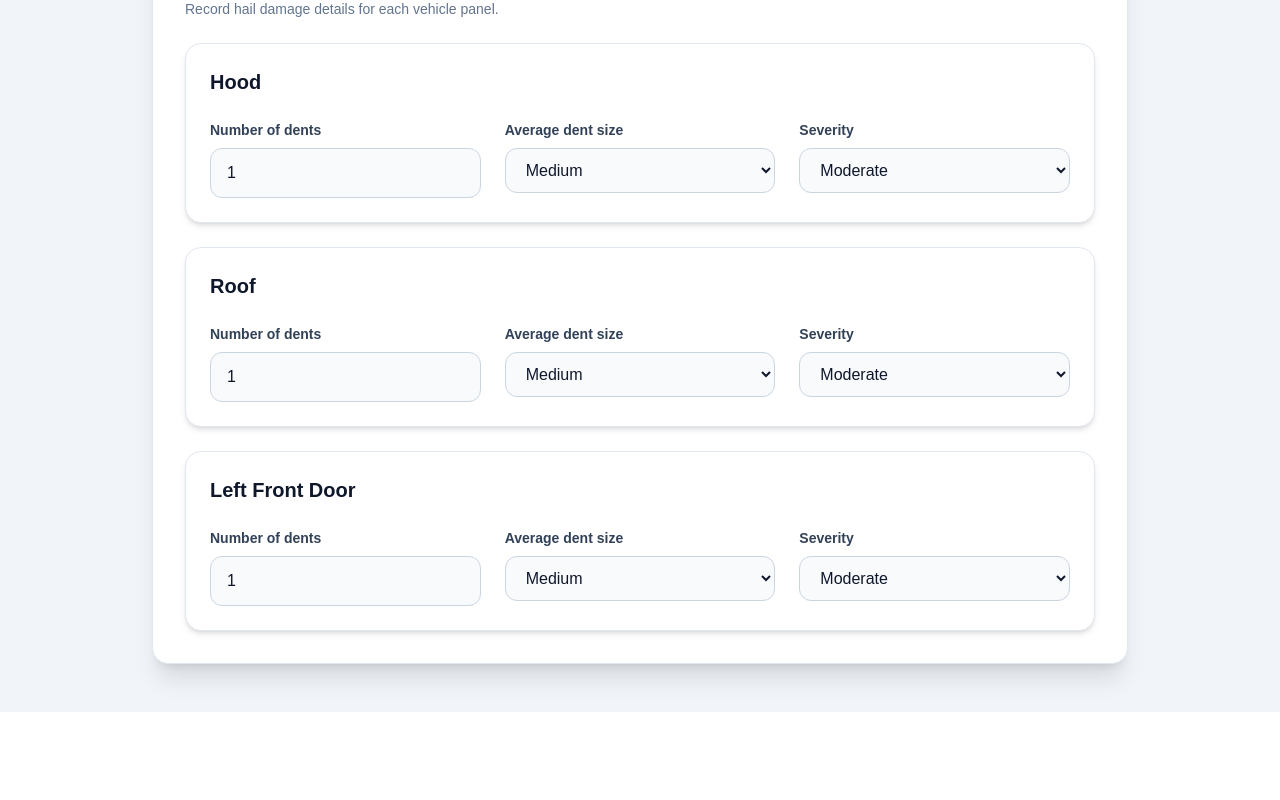
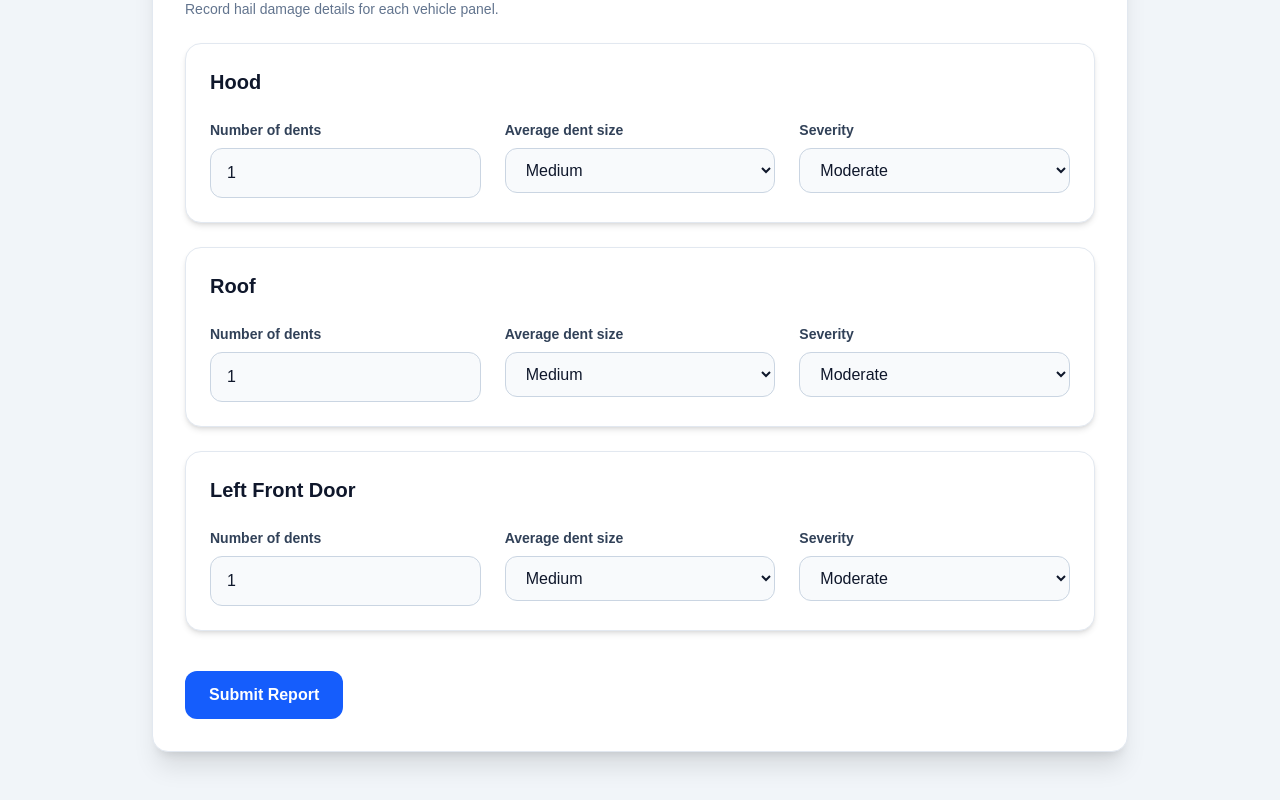
Before and after one commit to haroonfayyaz/vehicle-dashboard, a Next.js app: page / in a window 1280 px wide. Shown: the part 608-1408 px from the top of the page. Before the commit the page ends 1320 px from the top, so only its background shows below. Built offline with nearby package versions, Linux system fonts and the light colour scheme.

Commit message:
feat: add damage report submission summary

```diff
--- /dev/null
+++ b/components/Button.tsx
@@ -0,0 +1,27 @@
+interface ButtonProps {
+  children: React.ReactNode
+  type?: "button" | "submit"
+}
+
+export default function Button({ children, type = "button" }: ButtonProps) {
+  return (
+    <button
+      type={type}
+      className="
+          rounded-xl
+          bg-blue-600
+          px-6
+          py-3
+          font-semibold
+          text-white
+          transition
+          hover:bg-blue-700
+          focus:outline-none
+          focus:ring-4
+          focus:ring-blue-200
+        "
+    >
+      {children}
+    </button>
+  )
+}
--- a/components/ReportSummary.tsx
+++ b/components/ReportSummary.tsx
@@ -1,3 +1,80 @@
-export default function ReportSummary() {
-  return <div>Report Summary</div>
+import type { DamageReport } from "@/types/damage"
+
+interface ReportSummaryProps {
+  report: DamageReport
 }
+
+export default function ReportSummary({ report }: ReportSummaryProps) {
+  return (
+    <section className="mt-10 rounded-2xl border border-slate-300 bg-slate-50 p-8 shadow-lg">
+      <div className="mb-8">
+        <h2 className="text-2xl font-bold text-slate-900">Report Summary</h2>
+
+        <p className="mt-2 text-sm text-slate-600">Review the submitted vehicle damage report.</p>
+      </div>
+
+      {/* Vehicle Information */}
+      <div className="rounded-xl border border-slate-200 bg-white p-6">
+        <h3 className="mb-5 text-lg font-bold text-slate-900">Vehicle Information</h3>
+
+        <div className="grid gap-4 md:grid-cols-2">
+          <SummaryItem label="Year" value={report.vehicle.year} />
+
+          <SummaryItem label="Make" value={report.vehicle.make} />
+
+          <SummaryItem label="Model" value={report.vehicle.model} />
+
+          <SummaryItem label="Color" value={report.vehicle.color} />
+
+          {report.vehicle.vin && <SummaryItem label="VIN" value={report.vehicle.vin} />}
+        </div>
+      </div>
+
+      {/* Damage Panels */}
+      <div className="mt-6">
+        <h3 className="mb-5 text-lg font-bold text-slate-900">Damage Panels</h3>
+
+        <div className="space-y-4">
+          {report.panels.map(panel => (
+            <div
+              key={panel.id}
+              className="
+                rounded-xl
+                border
+                border-slate-200
+                bg-white
+                p-5
+                transition
+                hover:shadow-md
+              "
+            >
+              <div className="flex items-center justify-between">
+                <h4 className="font-bold text-slate-900">{panel.name}</h4>
+
+                <span className="rounded-full bg-blue-100 px-3 py-1 text-xs font-semibold text-blue-700">
+                  {panel.severity}
+                </span>
+              </div>
+
+              <div className="mt-3 grid gap-3 text-sm md:grid-cols-2">
+                <SummaryItem label="Dent Count" value={String(panel.dentCount)} />
+
+                <SummaryItem label="Dent Size" value={panel.dentSize} />
+              </div>
+            </div>
+          ))}
+        </div>
+      </div>
+    </section>
+  )
+}
+
+function SummaryItem({ label, value }: { label: string; value: string }) {
+  return (
+    <div>
+      <p className="text-xs font-semibold uppercase tracking-wide text-slate-500">{label}</p>
+
+      <p className="mt-1 text-base font-medium text-slate-900">{value || "-"}</p>
+    </div>
+  )
+}
--- a/components/VehicleForm.tsx
+++ b/components/VehicleForm.tsx
@@ -1,10 +1,13 @@
 "use client"
 
 import { useState } from "react"
-import type { Vehicle } from "@/types/damage"
-import FormField from "./form/FormField"
+
+import FormField from "@/components/form/FormField"
 import PanelCard from "@/components/PanelCard"
-import type { DamagePanel } from "@/types/damage"
+import Button from "@/components/Button"
+
+import type { Vehicle, DamagePanel, DamageReport } from "@/types/damage"
+import ReportSummary from "./ReportSummary"
 
 const vehicleFields: {
   key: keyof Vehicle
@@ -30,7 +33,7 @@ const vehicleFields: {
   {
     key: "vin",
     label: "VIN",
-    placeholder: "JTDB...",
+    placeholder: "Optional",
     optional: true
   },
   {
@@ -65,7 +68,6 @@ const initialPanels: DamagePanel[] = [
 ]
 
 export default function VehicleForm() {
-  const [panels, setPanels] = useState<DamagePanel[]>(initialPanels)
   const [vehicle, setVehicle] = useState<Vehicle>({
     year: "",
     make: "",
@@ -74,9 +76,13 @@ export default function VehicleForm() {
     color: ""
   })
 
-  const handleChange = (field: keyof Vehicle, value: string) => {
-    setVehicle(prev => ({
-      ...prev,
+  const [panels, setPanels] = useState<DamagePanel[]>(initialPanels)
+
+  const [submittedReport, setSubmittedReport] = useState<DamageReport | null>(null)
+
+  const handleVehicleChange = (field: keyof Vehicle, value: string) => {
+    setVehicle(current => ({
+      ...current,
       [field]: value
     }))
   }
@@ -94,8 +100,21 @@ export default function VehicleForm() {
     )
   }
 
+  const handleSubmit = (event: React.FormEvent<HTMLFormElement>) => {
+    event.preventDefault()
+
+    const report: DamageReport = {
+      vehicle,
+      panels
+    }
+
+    setSubmittedReport(report)
+  }
+
   return (
-    <section className="rounded-2xl border border-slate-200 bg-white p-8 shadow-xl">
+    <>
+      <form onSubmit={handleSubmit} className="rounded-2xl border border-slate-200 bg-white p-8 shadow-xl">
+        {/* Vehicle Information */}
         <div className="mb-8">
           <h2 className="text-2xl font-bold text-slate-900">Vehicle Information</h2>
 
@@ -111,11 +130,12 @@ export default function VehicleForm() {
               value={vehicle[field.key] ?? ""}
               placeholder={field.placeholder}
               optional={field.optional}
-            onChange={value => handleChange(field.key, value)}
+              onChange={value => handleVehicleChange(field.key, value)}
             />
           ))}
         </div>
 
+        {/* Damage Report */}
         <div className="mt-10 space-y-6">
           <div>
             <h2 className="text-2xl font-bold text-slate-900">Damage Report</h2>
@@ -127,6 +147,13 @@ export default function VehicleForm() {
             <PanelCard key={panel.id} panel={panel} onChange={handlePanelChange} />
           ))}
         </div>
-    </section>
+
+        <div className="mt-10">
+          <Button type="submit">Submit Report</Button>
+        </div>
+      </form>
+
+      {submittedReport && <ReportSummary report={submittedReport} />}
+    </>
   )
 }
```
Lines whose indentation alone changed are shown as unchanged.
